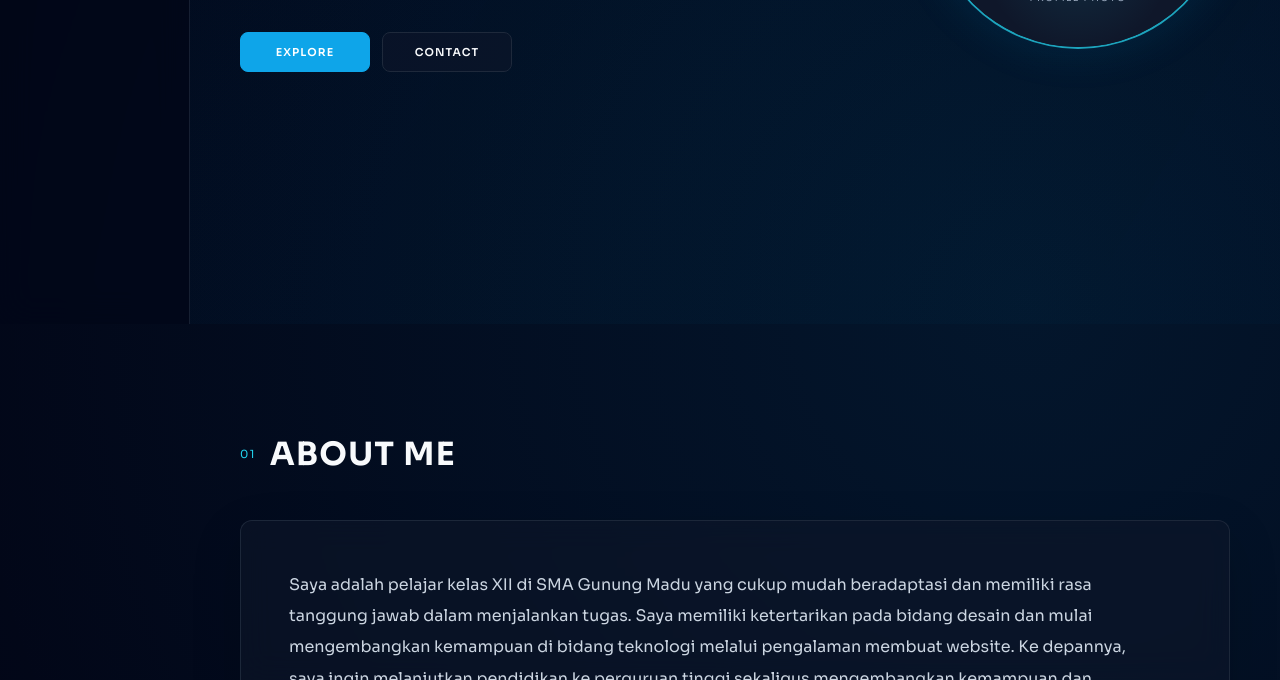
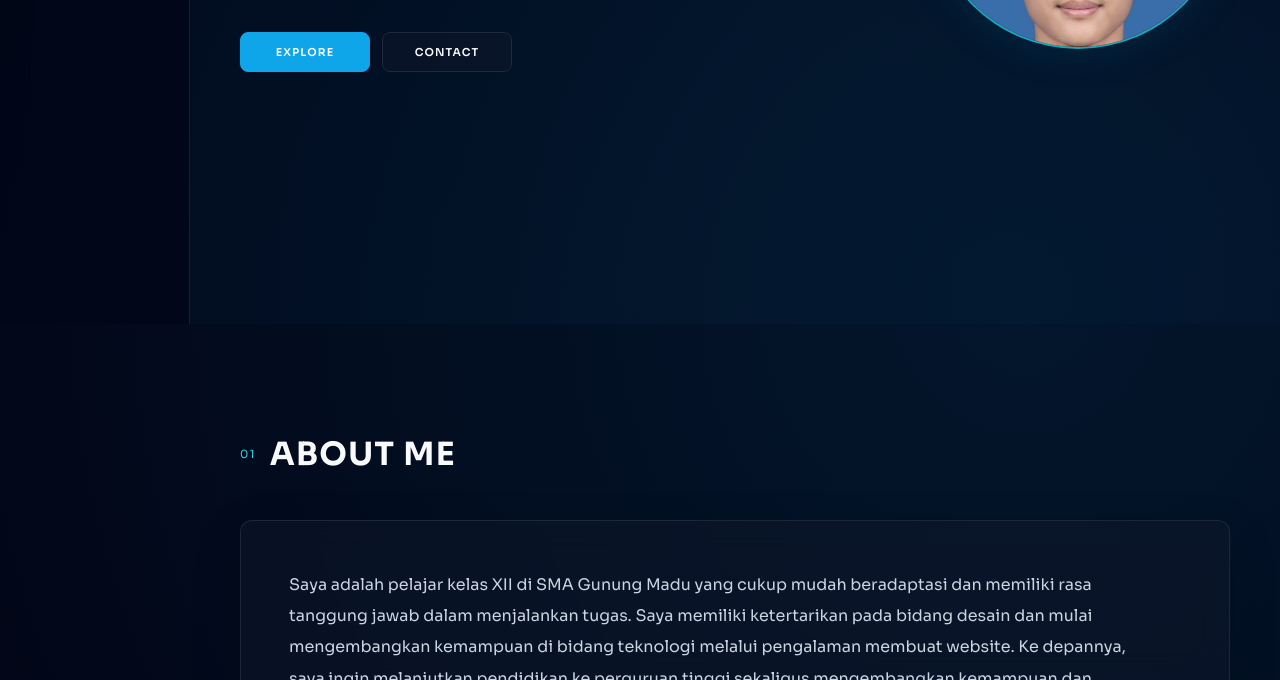
Before and after one commit to imunaxzy/cv1, a plain HTML site: page index.html in a window 1280 px wide. Shown: the part 476-1156 px from the top of the page. Drawn offline with nearby package versions, Linux system fonts and the light colour scheme.

Commit message:
Update index.html

```diff
--- a/index.html
+++ b/index.html
@@ -40,7 +40,7 @@ main{margin-left:var(--sidebar)}.section{width:min(1100px,calc(100% - 100px));mi
 <aside class="sidebar"><a class="brand" href="#home">IF</a><nav class="nav"><a class="nav-link active" href="#home">HOME</a><a class="nav-link" href="#about">ABOUT</a><a class="nav-link" href="#education">EDUCATION</a><a class="nav-link" href="#activities">ACTIVITIES</a><a class="nav-link" href="#interest">INTEREST</a><a class="nav-link" href="#contact">CONTACT</a></nav></aside>
 <button class="mobile-menu" id="mobileMenu" aria-label="Buka menu">☰</button>
 <main>
-<section class="section hero" id="home"><div class="hero-copy reveal"><p class="status"><span></span> STUDENT</p><h1>IMAM<br><span>FATKHUROJI</span></h1><p class="tagline">Student with an Interest in Graphic Design</p><div class="hero-actions"><a class="button primary" href="#about">EXPLORE</a><a class="button secondary" href="#contact">CONTACT</a></div></div><div class="hero-photo-wrap reveal"><div class="profile-photo"><img id="profileImage" src="profile.jpg" alt="Foto profil Imam Fatkhuroji"><div class="photo-placeholder" id="photoPlaceholder"><span>IF</span><small>PROFILE PHOTO</small></div></div><button class="change-photo hidden" id="changePhotoButton">CHANGE PHOTO</button><input class="hidden" id="photoInput" type="file" accept="image/*"></div></section>
+<section class="section hero" id="home"><div class="hero-copy reveal"><p class="status"><span></span> STUDENT</p><h1>IMAM<br><span>FATKHUROJI</span></h1><p class="tagline">Student with an Interest in Graphic Design</p><div class="hero-actions"><a class="button primary" href="#about">EXPLORE</a><a class="button secondary" href="#contact">CONTACT</a></div></div><div class="hero-photo-wrap reveal"><div class="profile-photo"><img id="profileImage" src="imam.jpg" alt="Foto profil Imam Fatkhuroji"><div class="photo-placeholder" id="photoPlaceholder"><span>IF</span><small>PROFILE PHOTO</small></div></div><button class="change-photo hidden" id="changePhotoButton">CHANGE PHOTO</button><input class="hidden" id="photoInput" type="file" accept="image/*"></div></section>
 <section class="section" id="about"><div class="section-heading reveal"><span>01</span><h2>ABOUT ME</h2></div><div class="glass-card about-card reveal"><p>Saya adalah pelajar kelas XII di SMA Gunung Madu yang cukup mudah beradaptasi dan memiliki rasa tanggung jawab dalam menjalankan tugas. Saya memiliki ketertarikan pada bidang desain dan mulai mengembangkan kemampuan di bidang teknologi melalui pengalaman membuat website. Ke depannya, saya ingin melanjutkan pendidikan ke perguruan tinggi sekaligus mengembangkan kemampuan dan pengalaman di dunia kerja.</p><div class="facts"><div><span>STATUS</span><strong>Pelajar</strong></div><div><span>SCHOOL</span><strong>SMA Gunung Madu</strong></div><div><span>CLASS</span><strong>XII</strong></div><div><span>INTEREST</span><strong>Desain Grafis</strong></div></div></div></section>
 <section class="section" id="education"><div class="section-heading reveal"><span>02</span><h2>EDUCATION</h2></div><article class="education-card glass-card reveal"><p class="year">2024 — 2027</p><h3>SMA GUNUNG MADU</h3><p class="education-meta">IPA / IPS &nbsp;•&nbsp; Kelas XII</p><p class="location">Bandar Mataram, Lampung Tengah, Lampung</p></article></section>
 <section class="section" id="activities"><div class="section-heading reveal"><span>03</span><h2>EXPERIENCE &amp; ACTIVITIES</h2></div><div class="timeline"><article class="timeline-item reveal"><div class="timeline-dot"></div><div class="glass-card timeline-card"><p class="timeline-date">DESEMBER 2022 — 2024</p><h3>Persaudaraan Setia Hati Terate</h3><p>Anggota</p></div></article><article class="timeline-item reveal"><div class="timeline-dot"></div><div class="glass-card timeline-card"><p class="timeline-date">2023</p><h3>Ashabul Kahfi</h3><p>Anggota</p><p>Juara 1 Lomba Hadroh — Tingkat Perusahaan</p><p>PT Gunung Madu Plantation</p></div></article><article class="timeline-item reveal"><div class="timeline-dot"></div><div class="glass-card timeline-card"><p class="timeline-date">KELAS 9 SMP</p><h3>Wisuda Tahfiz Juz 30</h3><p>Mengikuti wisuda Tahfiz Juz 30.</p><p>SMP Satya Dharma Sudjana</p></div></article></div></section>
```
